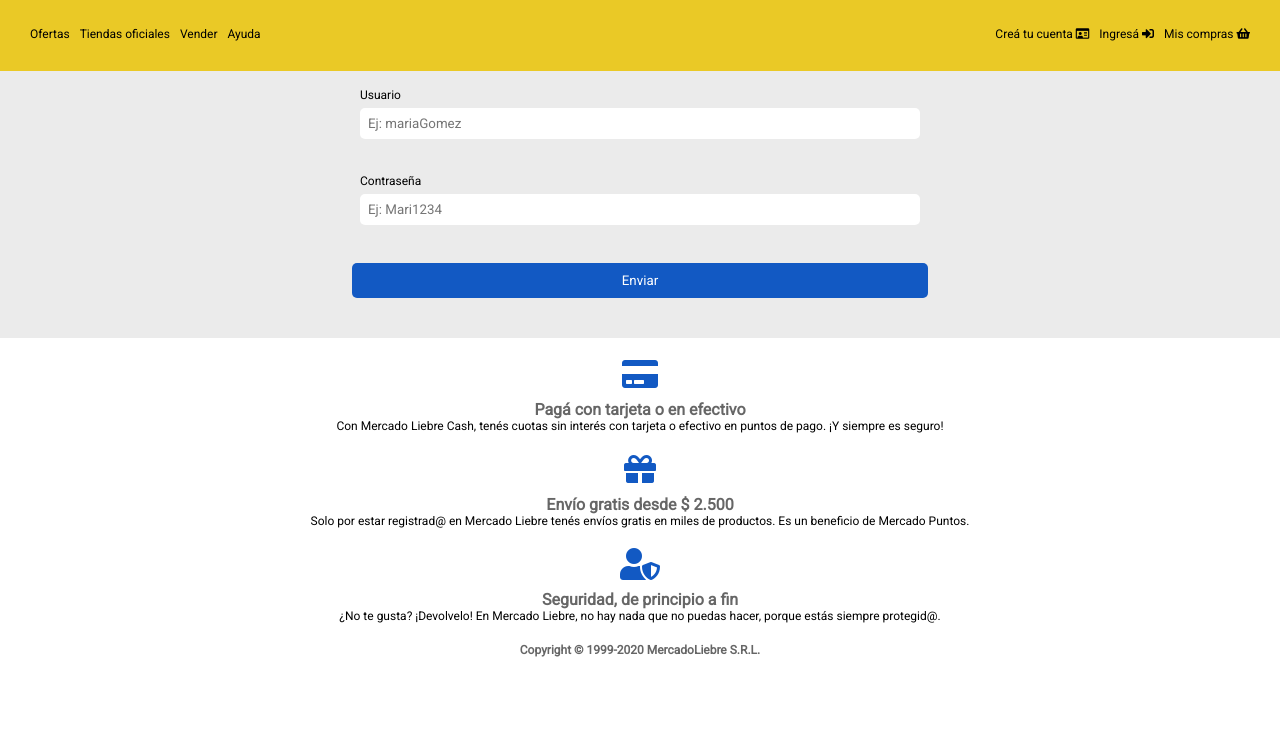
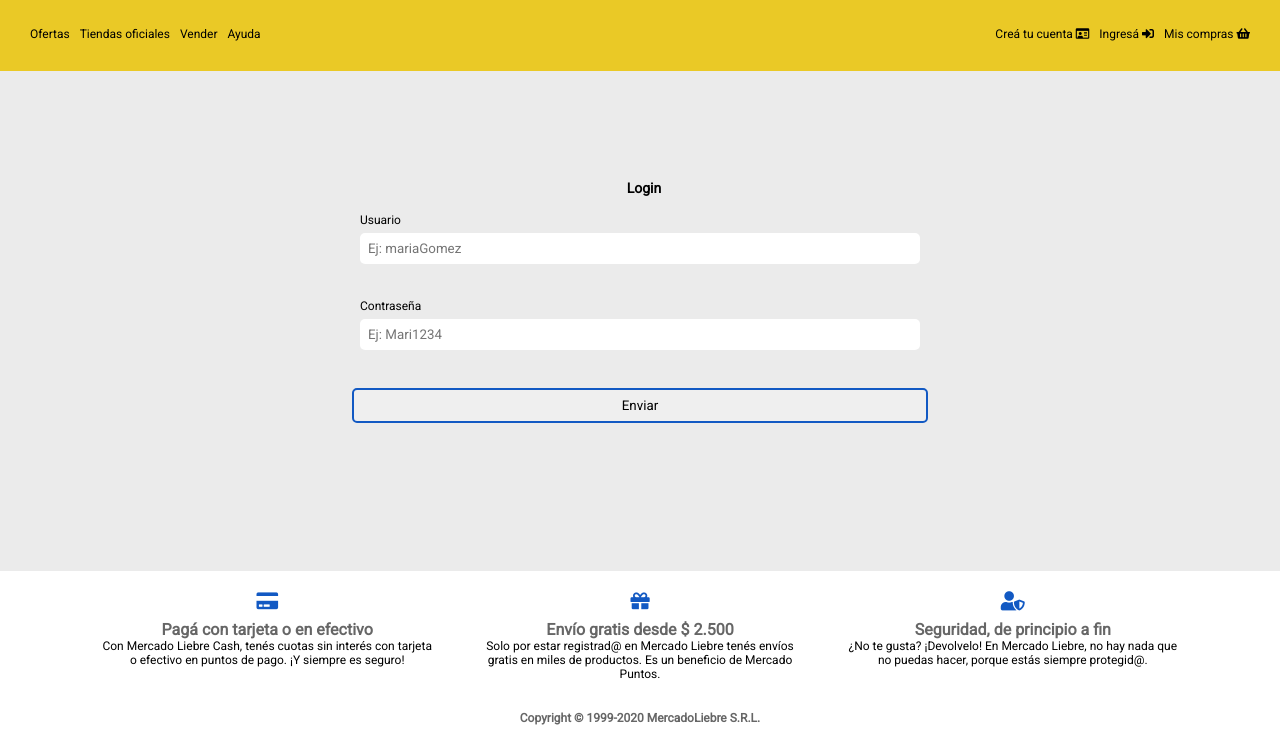
Before and after one commit to BelGonzalez21/MERCADOLIEBRE_M04_C02_C03_C04_C05_C06_C07, a website: page views/login.html in a window 1280 px wide. Shown: the part 78-813 px from the top of the page. Drawn offline with Linux system fonts and the light colour scheme.

Commit message:
Animaciones terminadas

```diff
--- a/public/css/footer.css
+++ b/public/css/footer.css
@@ -1,3 +1,6 @@
+footer{
+    margin-bottom: 0;
+}
 section.footer {
   text-align: center;
   margin: 20px;
@@ -22,3 +25,16 @@
     color: var(--grisOscuro);
     margin: 10px;
 }
+@media (min-width: 920px) {
+    footer{
+        display: flex;
+        flex-wrap: wrap;
+        justify-content: center;
+    }
+    section.footer{
+        width: 26%;
+    }
+    section.footer i{
+        font-size: 1.2em;
+    }
+}
--- a/public/css/login.css
+++ b/public/css/login.css
@@ -3,6 +3,7 @@
     justify-content: center;
     padding: auto;
     flex-wrap: nowrap;
+    height: 500px;
 }
 .form-login{
     display: flex;
@@ -13,6 +14,12 @@
     /* padding: auto; */
     margin: auto;
     /* flex-wrap: nowrap; */
+}
+.login-title{
+    width: 100%;
+    font-size: 14px;
+    text-align: center;
+    padding-left: 8px;
 }
 .login-input{
     width: 100%;
@@ -32,7 +39,11 @@
     cursor: pointer;
 }
 .button-login button[type="submit"]{
-    background-color: var(--celeste);
+    border:solid 2px var(--celeste);
+    color: #000;
+}
+.button-login button[type="submit"]:hover{
+    background-color:var(--celeste);
     color: var(--blanco);
 }
 @media (min-width: 620px){
--- a/public/css/main.css
+++ b/public/css/main.css
@@ -22,6 +22,8 @@
     margin: 10px;
     padding: 0 15px;
     background-color: var(--blanco);
+    cursor: pointer;
+    border-radius: 3px;
 }
 article img{
     width: 100%;
@@ -49,7 +51,6 @@
     top: -15px;
     color:  var(--verde);
    }
-
 .product-price-box{
     display: flex;
     width: 100%;
@@ -65,10 +66,21 @@
     width: 70%;
 }
 .descripciones{
-    display: none;
+    display: block;
     padding-top: 20px;
+    font-size: 2px;
+    color: rgb(32, 32, 32);
+    opacity: 0;
+}
+article.card-container:hover .product-detail .descripciones{
     font-size: var(--descuentos);
-    color: rgb(32, 32, 32);
+    opacity: 1;
+
+}
+article.card-container:hover .product-detail .circulo-truck i{
+    transform: rotate(-90deg);
+    transition: 2s;
+    transition-timing-function: ease-out;
 }
 
 @media (min-width: 461px){
@@ -88,7 +100,7 @@
         display: block;
     }
 
-    main section article{
+    main section article:hover{
         box-shadow: 0px 0px 10px rgb(100, 100, 100);
     }
     .cards{
--- a/views/login.html
+++ b/views/login.html
@@ -56,7 +56,7 @@
       </header>
       <main class="login">
         <form action="/" class="form-login">
-            <!-- <h3 class="register-title">Login</h3> -->
+            <h3 class="login-title">Login</h3>
             <div class="input-container">
                 <label for="user">Usuario</label>
                 <input type="text" name="user" id="user" placeholder="Ej: mariaGomez" required minlength="2"
```
